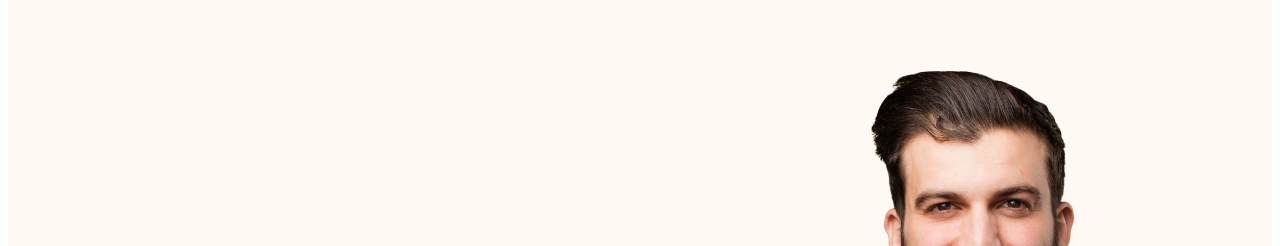
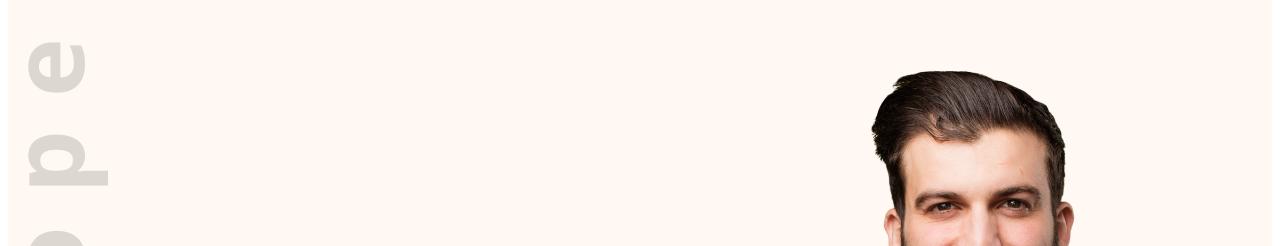
Before and after one commit to Zahangir111/web-developer-portfolio, a plain HTML site: page index.html in a window 1280 px wide. Shown: the part 162-408 px from the top of the page. Drawn offline with nearby package versions, Linux system fonts and the light colour scheme.

Commit message:
section update

```diff
--- a/styles/portfolio.css
+++ b/styles/portfolio.css
@@ -41,6 +41,9 @@ nav a {
 }
 .header {
   background-color: #fff8f3;
+  background-image: url(../images/developer.png);
+  background-repeat: no-repeat;
+  background-position: bottom left;
 }
 .banner {
   padding: 47px 38px 0px 200px;
```
